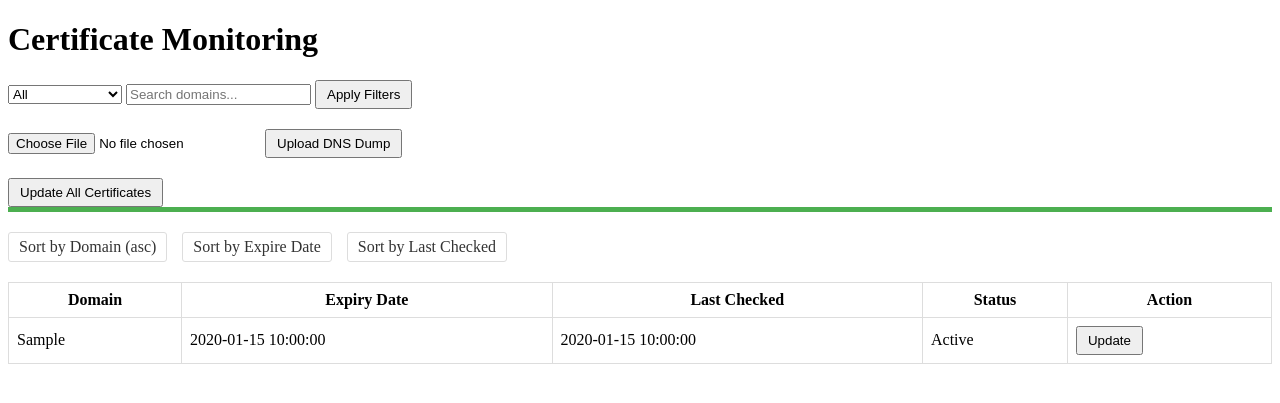
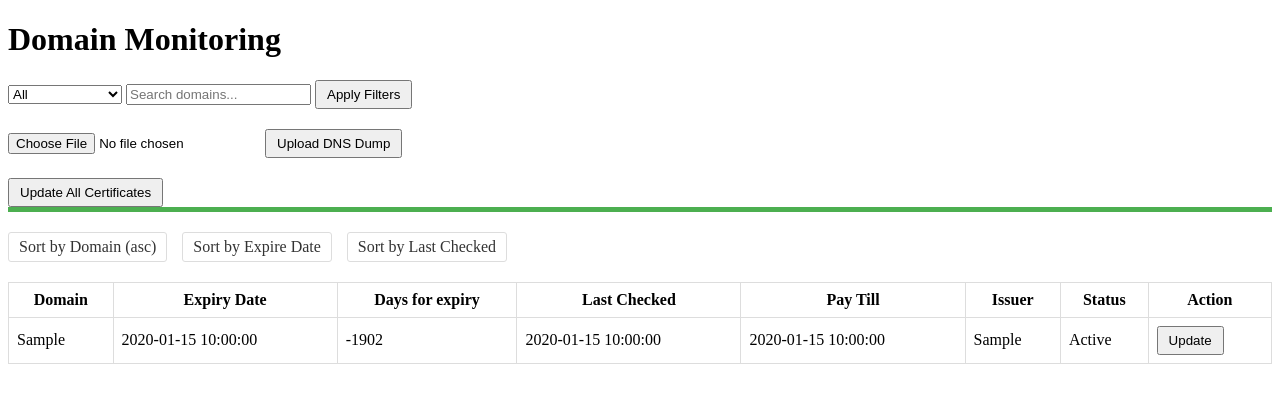
Before and after one commit to JustMouse/site-cert-check, a Flask app: page / in a window 1280 px wide. Shown: the top 403 px of the page. Run offline with Flask 3, Linux system fonts and the light colour scheme; tables that the repository leaves empty hold one stand-in row (values such as "Sample post"); some libraries are stand-ins or nearby versions.

Commit message:
Rework #2

```diff
--- a/app.py
+++ b/app.py
@@ -5,6 +5,7 @@ from flask_socketio import SocketIO
 import subprocess
 import sys
 import csv
+import re
 from datetime import datetime
 import threading
 import os
@@ -27,13 +28,17 @@ task_queue = Queue()
 class Domain(db.Model):
     id = db.Column(db.Integer, primary_key=True)
     domain = db.Column(db.String(255), unique=True, nullable=False)
-    type = db.Column(db.String(32), unique=False, nullable=False)
-    issuer = db.Column(db.String(255), unique=False, nullable=False)
+    type = db.Column(db.String(32), unique=False)
+    issuer = db.Column(db.String(255), unique=False)
     expiry_date = db.Column(db.DateTime)
     paid_till_date = db.Column(db.DateTime)
     last_checked = db.Column(db.DateTime)
-    nservers = db.Column(db.String(255), unique=False, nullable=False)
+    nservers = db.Column(db.String(255), unique=False)
     status = db.Column(db.String(32))
+
+@socketio.on('connect')
+def handle_connect():
+    print('Клиент подключился')
 
 def worker():
     while True:
@@ -43,36 +48,65 @@ def worker():
                 [venv_python, 'cert_checker.py', processing_domain],
                 capture_output=True, text=True, timeout=30
             )
+            domain_checker_proc = subprocess.run(
+                [venv_python, 'domain_checker.py', processing_domain],
+                capture_output=True, text=True, timeout=30
+            )
 
             if cert_checker_proc.returncode == 0:
                 result = cert_checker_proc.stdout.strip().split(";")
-                with open('temp.csv') as f:
-                    reader = csv.reader(f)
-                    next(reader)
-                    row = next(reader)
-                    expiry_date = datetime.strptime(row[1], '%Y-%m-%d %H:%M:%S') if row[1] != 'Error' else None
+                expiry_date = datetime.fromisoformat(result[1]) if result[1] else None
+                issuer = re.search(r"O=([^,]+)", result[2]).group(1) if result[2] else None
+                with app.app_context():
+                    entry = Domain.query.filter_by(domain=processing_domain).first()
+                    match result[0]:
+                        case "HTTPS":
+                            entry.domain=processing_domain
+                            entry.expiry_date=expiry_date
+                            entry.issuer=issuer
+                            entry.type="HTTPS"
+                            entry.last_checked=datetime.now()
+                            entry.status='Active'
+                        case "HTTP ONLY":
+                            entry.domain=processing_domain,
+                            entry.expiry_date=0
+                            entry.type="HTTP ONLY"
+                            entry.last_checked=datetime.now()
+                            entry.status='Active'
+                        case "Refused":
+                            entry.domain=processing_domain,
+                            entry.expiry_date=0
+                            entry.type="Refused"
+                            entry.last_checked=datetime.now()
+                            entry.status='Offline'
+                    db.session.commit()
+                    socketio.emit('update', {
+                        'domain': processing_domain,
+                        'type': result[0],
+                        'expiry_date': expiry_date.strftime('%Y-%m-%d %H:%M:%S') if expiry_date else 'N/A',
+                        'last_checked': datetime.now().strftime('%d-%m-%Y %H:%M:%S')
+                    })
 
-                    with app.app_context():
-                        cert = Domain.query.filter_by(domain=processing_domain).first()
-                        if cert:
-                            cert.expiry_date = expiry_date
-                            cert.last_checked = datetime.now()
-                            cert.status = 'Valid' if expiry_date else 'Error'
-                        else:
-                            cert = Domain(
-                                domain=processing_domain,
-                                expiry_date=expiry_date,
-                                last_checked=datetime.now(),
-                                status='Valid' if expiry_date else 'Error'
-                            )
-                            db.session.add(cert)
-                        db.session.commit()
-                        socketio.emit('update', {
-                            'domain': processing_domain,
-                            'status': 'valid' if expiry_date else 'error',
-                            'expiry_date': expiry_date.strftime('%Y-%m-%d %H:%M:%S') if expiry_date else 'N/A',
-                            'last_checked': datetime.now().strftime('%Y-%m-%d %H:%M:%S')
-                        })
+            if domain_checker_proc.returncode == 0:
+                result = domain_checker_proc.stdout.strip().split(";")
+                paid_till_date=datetime.fromisoformat(result[1]) if result[1] else None
+                with app.app_context():
+                    entry = Domain.query.filter_by(domain=processing_domain).first()
+                    match result[0]:
+                        case "Accepted":
+                            entry.domain=processing_domain
+                            entry.paid_till_date=paid_till_date
+                            entry.nservers=result[2]
+                        case "Refused":
+                            entry.domain=processing_domain
+                            entry.paid_till_date=paid_till_date
+                            entry.nservers="N/A"
+                    db.session.commit()
+                    socketio.emit('update', {
+                        'domain': processing_domain,
+                        'paid_till_date': paid_till_date.strftime('%Y-%m-%d %H:%M:%S') if paid_till_date else 'N/A'
+                    })
+
         except Exception as e:
             logging.error(f"Error processing {processing_domain}: {str(e)}")
         finally:
@@ -80,6 +114,12 @@ def worker():
 
 # Запускаем рабочий поток
 threading.Thread(target=worker, daemon=True).start()
+
+@app.route('/update/<domain>', methods=['GET'])
+def update_single(domain):
+    # Добавляем домен в очередь задач
+    task_queue.put(domain)
+    return '', 202  # Возвращаем пустой ответ с кодом 202 (Accepted)
 
 @app.route('/', methods=['GET', 'POST'])
 def index():
@@ -111,8 +151,8 @@ def index():
     if query:
         certs = certs.filter(Domain.domain.contains(query))
 
-    if filter_type == 'valid':
-        certs = certs.filter(Domain.status == 'Valid')
+    if filter_type == 'active':
+        certs = certs.filter(Domain.status == 'Active')
     elif filter_type == 'error':
         certs = certs.filter(Domain.status == 'Error')
     elif filter_type == 'pending':
@@ -128,12 +168,10 @@ def index():
             return "No file selected", 400
         if file:
             try:
-                # Сохраняем файл
                 filepath = os.path.join(app.config['UPLOAD_FOLDER'], file.filename)
                 file.save(filepath)
                 logging.info(f"File saved to: {filepath}")
 
-                # Обрабатываем файл
                 process_uploaded_file(filepath)
                 return redirect(url_for('index'))
             except Exception as e:
@@ -146,14 +184,16 @@ def index():
         query=query,
         current_filter=filter_type,
         sort_by=sort_by,
-        sort_order=sort_order
+        sort_order=sort_order,
+        now=datetime.now()
     )
 
-@app.route('/update/<domain>')
-def update_single(domain):
-    # Добавляем домен в очередь задач
-    task_queue.put(domain)
-    return '', 202  # Возвращаем пустой ответ с кодом 202 (Accepted)
+def upload_domain(domain):
+    db.session.add(Domain(
+        domain=domain,
+        status='Pending'
+    ))
+    db.session.commit()
 
 def process_uploaded_file(filepath):
     try:
@@ -162,24 +202,18 @@ def process_uploaded_file(filepath):
                 line = line.strip()
                 if line and not line.startswith(';;'):
                     parts = line.split()
-                    # Проверяем, что это A-запись (IN A)
                     if parts[3] == 'A' or parts[3] == 'CNAME':
                         domain = parts[0].rstrip('.')
                         if not Domain.query.filter_by(domain=domain).first():
-                            db.session.add(Domain(
-                                domain=domain,
-                                status='Pending'
-                            ))
-        db.session.commit()
+                            upload_domain(domain)
         logging.info("File processed successfully")
     except Exception as e:
         logging.error(f"Error processing file: {str(e)}")
         raise
-    finally:
-        # Удаляем временный файл после обработки
-        if os.path.exists(filepath):
-            os.remove(filepath)
-            logging.info(f"Temporary file removed: {filepath}")
+    # finally:
+    #     if os.path.exists(filepath):
+    #         os.remove(filepath)
+    #         logging.info(f"Temporary file removed: {filepath}")
 
 @app.route('/update_all', methods=['POST'])
 def update_all():
--- a/cert_checker.py
+++ b/cert_checker.py
@@ -55,6 +55,6 @@ if __name__ == "__main__":
         print(get_issuer(cert),end=";")
     except Exception:
         if(check_http(domain)):
-            print("HTTP")
+            print("HTTP ONLY")
         else:
             print("Refused")
--- /dev/null
+++ b/domain_checker.py
@@ -0,0 +1,18 @@
+import whois
+import sys
+
+def get_expiration_date(whois):
+    try:
+        return whois.expiration_date
+    except Exception:
+        return None
+
+if __name__ == "__main__":
+    domain = sys.argv[1]
+    try:
+        result = whois.whois(domain)
+        print("Accepted",end=";")
+        print(get_expiration_date(result),end=";")
+        print(result.name_servers[0]+","+result.name_servers[1],end=";")
+    except Exception as e:
+        print("Refused")
--- a/requirements.txt
+++ b/requirements.txt
@@ -1,4 +1,5 @@
 flask == 3.1.0
 flask_sqlalchemy == 3.1.1
 flask_socketio == 5.5.1
+python-whois == 0.9.5
 cryptography
--- a/templates/index.html
+++ b/templates/index.html
@@ -2,21 +2,21 @@
 <!DOCTYPE html>
 <html>
 <head>
-    <title>Certificate Monitor</title>
+    <title>Domain Monitor</title>
     <script src="https://cdnjs.cloudflare.com/ajax/libs/socket.io/4.5.4/socket.io.js"></script>
     <script>
-        // Обработчик клика по строке
-    // Функция для обновления конкретного домена
     function updateDomain(domain) {
         const row = document.getElementById(`row-${domain}`);
         if (row) {
             row.classList.add('updating');
-            row.querySelector('.status').textContent = 'Updating...';
+
 
             fetch(`/update/${encodeURIComponent(domain)}`)
                 .then(response => {
-                    if (!response.ok) {
-                        throw new Error('Update failed');
+                    if (response.status === 202) {
+                         console.log("Запрос принят в обработку.");
+                    } else {
+                        console.error("Ошибка:", response.status);
                     }
                 })
                 .catch(error => {
@@ -120,7 +120,7 @@
     </style>
 </head>
 <body>
-    <h1>Certificate Monitoring</h1>
+    <h1>Domain Monitoring</h1>
 
     <!-- Форма фильтрации и сортировки -->
     <div class="filters">
@@ -172,7 +172,10 @@
             <tr>
                 <th>Domain</th>
                 <th>Expiry Date</th>
+                <th>Days for expiry</th>
                 <th>Last Checked</th>
+                <th>Pay Till</th>
+                <th>Issuer</th>
                 <th>Status</th>
                 <th>Action</th>
             </tr>
@@ -182,7 +185,10 @@
             <tr id="row-{{ cert.domain }}">
                 <td>{{ cert.domain }}</td>
                 <td>{{ cert.expiry_date.strftime('%Y-%m-%d %H:%M:%S') if cert.expiry_date else 'N/A' }}</td>
+                <td>{{ (cert.expiry_date-now).days }}</td>
                 <td>{{ cert.last_checked.strftime('%Y-%m-%d %H:%M:%S') if cert.last_checked else 'Never' }}</td>
+                <td>{{ cert.paid_till_date.strftime('%Y-%m-%d %H:%M:%S') if cert.expiry_date else 'N/A' }}</td>
+                <td>{{ cert.issuer }}</td>
                 <td class="status-{{ cert.status.lower() }}">{{ cert.status }}</td>
                 <td>
                     <button onclick="updateDomain('{{ cert.domain }}')">Update</button>
```
